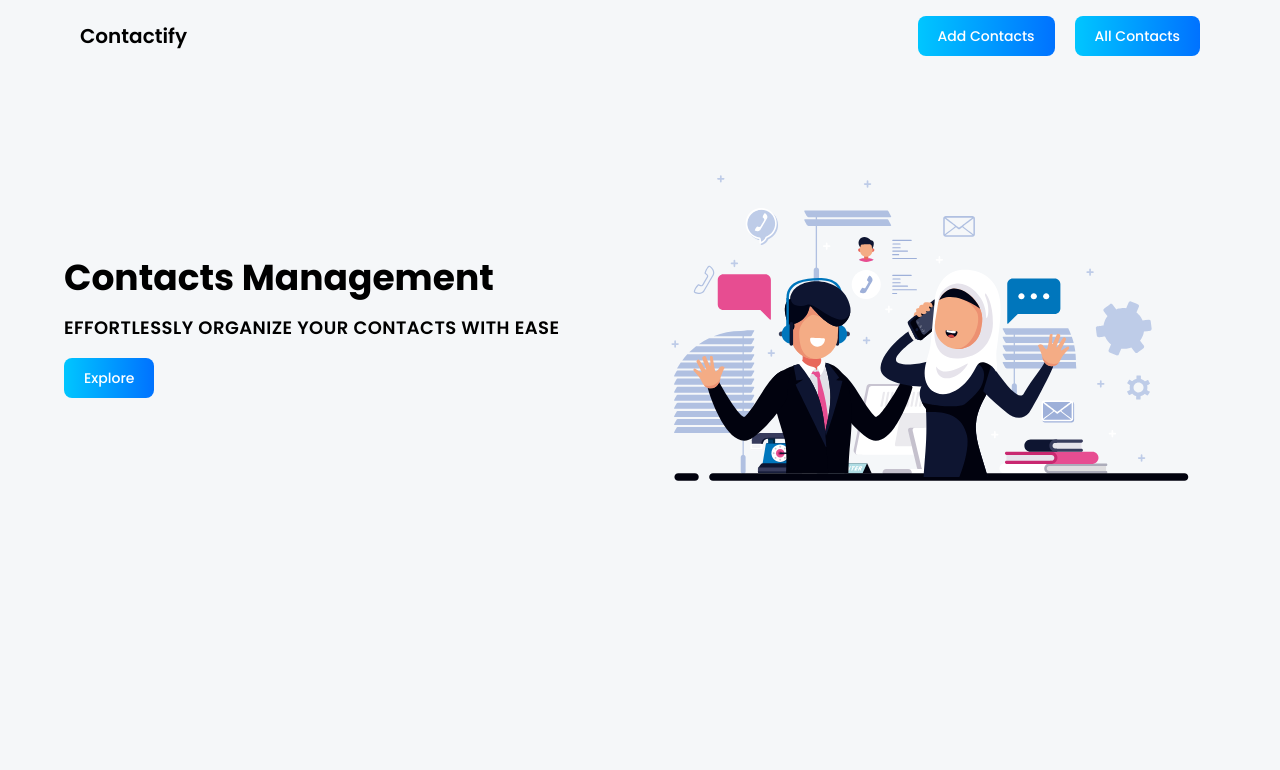
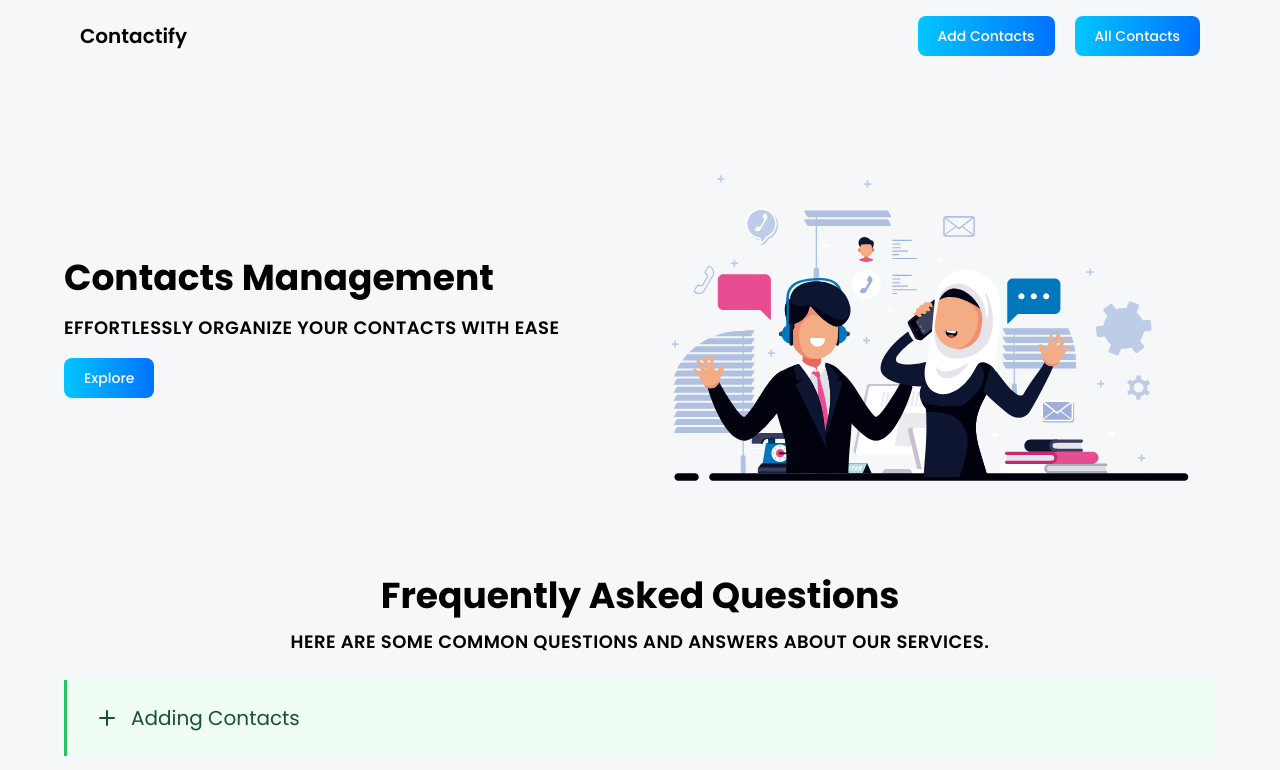
Before and after one commit to nayon117/contactify-client, a React app: page / in a window 1280 px wide. Shown: the top 770 px of the page. Built offline with nearby package versions, Linux system fonts and the light colour scheme; the HTML template or start-up script is replaced by a standard one.

Commit message:
add faq section

```diff
--- /dev/null
+++ b/src/pages/home/Faq.tsx
@@ -0,0 +1,137 @@
+import { useState } from "react";
+
+const Faq = () => {
+  const [isOpen, setIsOpen] = useState(null);
+
+  const handleToggle = (idx:any) =>
+    setIsOpen((prevIdx) => (prevIdx === idx ? null : idx));
+
+  const datas = [
+    { title: 'Adding Contacts', color: 'green', description: 'Learn how to add contacts to your list with ease. Whether it\'s clients, colleagues, or friends, we\'ve got you covered.'},
+    { title: 'Managing Contacts', color: 'sky', description: 'Discover how to efficiently manage your contacts. From updating details to marking favorites, we provide the tools you need.'},
+    { title: 'Contact Cards', color: 'purple', description: 'Explore the features of our contact cards. Easily view and access contact information in a visually appealing format.'},
+    { title: 'Contact Updates', color: 'amber', description: 'Find out how to update contact details seamlessly. Keep your contact list up-to-date with our simple update process.'},
+    { title: 'Deleting Contacts', color: 'red', description: 'Learn how to remove unwanted contacts from your list. Our deletion process ensures a smooth and hassle-free experience.'}
+];
+
+  return (
+    <div className="space-y-4 py-14">
+      <div className="text-center  space-y-3 mb-6">
+        <h2 className="title">Frequently Asked Questions</h2>
+        <p className="mt-2 subtitle">
+          Here are some common questions and answers about our services.
+        </p>
+      </div>
+      {datas.map((data, idx) => (
+        <div key={idx}>
+          {/* header / Title */}
+          <div
+            onClick={() => handleToggle(idx)}
+            className={`px-4 md:px-8 py-6 ${
+              idx === 0
+                ? "bg-green-50 border-green-500"
+                : idx === 1
+                ? "bg-sky-50 border-sky-500"
+                : idx === 2
+                ? "bg-purple-50 border-purple-500"
+                : idx === 3
+                ? "bg-amber-50 border-amber-500"
+                : idx === 4
+                ? "bg-green-50 border-green-500"
+                : "bg-orange-50 border-orange-500"
+            } border-l-[3px] cursor-pointer`}
+          >
+            <div className="flex items-center">
+              <span>
+                <svg
+                  className={`mr-4 ${
+                    idx === 0
+                      ? "fill-green-900"
+                      : idx === 1
+                      ? "fill-sky-900"
+                      : idx === 2
+                      ? "fill-purple-900"
+                      : idx === 3
+                      ? "fill-amber-900"
+                      : idx === 4
+                      ? "fill-green-900"
+                      : "fill-green-900"
+                  } shrink-0`}
+                  width="16"
+                  height="16"
+                  xmlns="http://www.w3.org/2000/svg"
+                >
+                  <rect
+                    y="7"
+                    width="16"
+                    height="2"
+                    rx="1"
+                    className={`transform origin-center transition duration-200 ease-out ${
+                      isOpen === idx && "!rotate-180"
+                    }`}
+                  />
+                  <rect
+                    y="7"
+                    width="16"
+                    height="2"
+                    rx="1"
+                    className={`transform origin-center rotate-90 transition duration-200 ease-out ${
+                      isOpen === idx && "!rotate-180"
+                    }`}
+                  />
+                </svg>
+              </span>
+              <h4
+                className={`${
+                  idx === 0
+                    ? "text-green-900"
+                    : idx === 1
+                    ? "text-sky-900"
+                    : idx === 2
+                    ? "text-purple-900"
+                    : idx === 3
+                    ? "text-amber-900"
+                    : idx === 4
+                    ? "text-green-900"
+                    : "text-green-900"
+                } text-xl`}
+              >
+                {data.title}
+              </h4>
+            </div>
+          </div>
+          {/* body / content  */}
+          <div
+            className={`grid overflow-hidden transition-all duration-300 ease-in-out ${
+              isOpen === idx
+                ? "grid-rows-[1fr] opacity-100"
+                : "grid-rows-[0fr] opacity-0"
+            }`}
+          >
+            <div className="overflow-hidden">
+              <div
+                className={`pb-6 pr-4 pl-14 md:pl-16 border-l-[3px] text-sm ${
+                  idx === 0
+                    ? "text-green-900 bg-green-50 border-green-500"
+                    : idx === 1
+                    ? "text-sky-900 bg-sky-50 border-sky-500"
+                    : idx === 2
+                    ? "text-purple-900 bg-purple-50 border-purple-500"
+                    : idx === 3
+                    ? "text-amber-900 bg-amber-50 border-amber-500"
+                    : idx === 4
+                    ? "text-green-900 bg-green-50 border-green-500"
+                    : "text-green-900 bg-green-50 border-green-500"
+                }`}
+              >
+                {data?.description}
+              </div>
+            </div>
+          </div>
+        </div>
+      ))}
+    </div>
+  );
+};
+
+export default Faq;
--- a/src/pages/home/Home.tsx
+++ b/src/pages/home/Home.tsx
@@ -1,9 +1,11 @@
 import Banner from "./Banner";
+import Faq from "./Faq";
 
 const Home = () => {
     return(
         <div>
               <Banner/>
+              <Faq/>
         </div>
     )
 }
```
